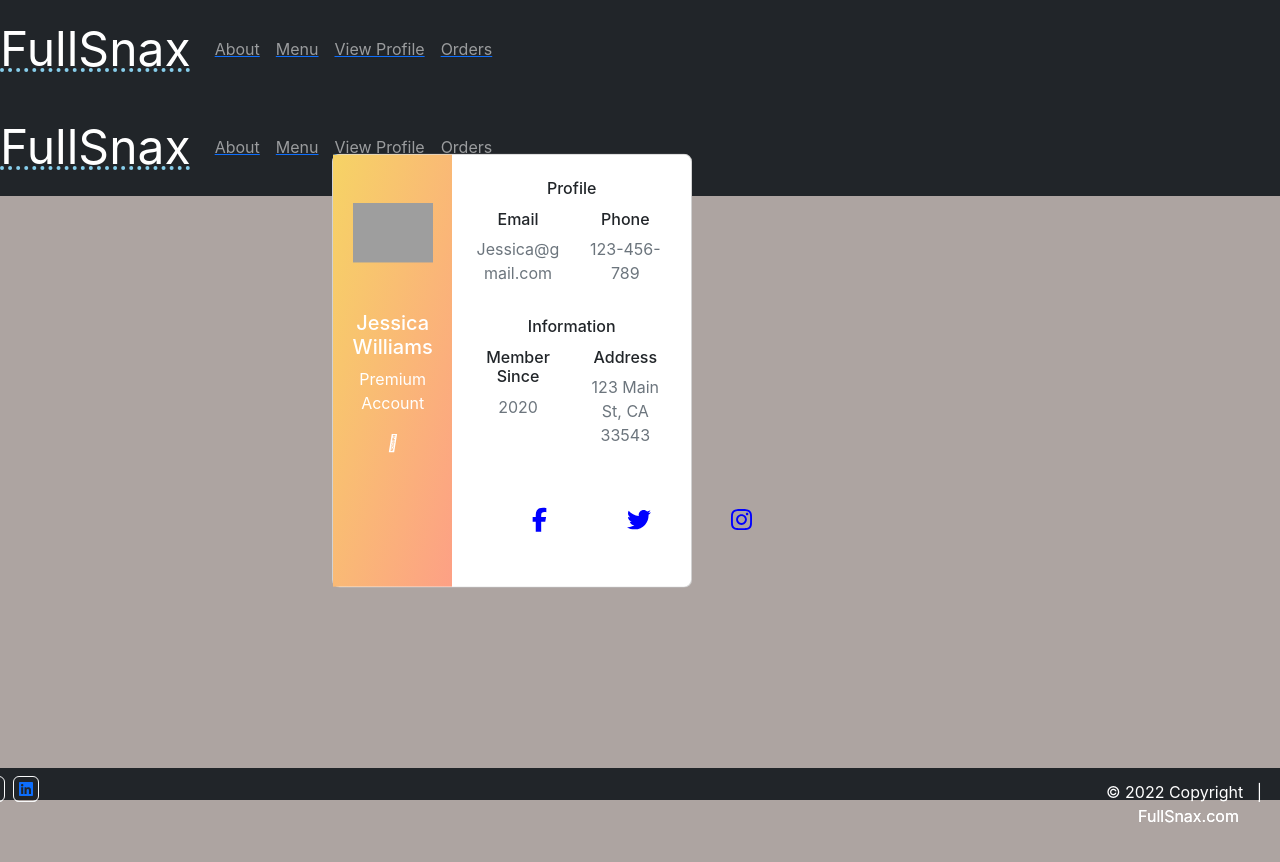
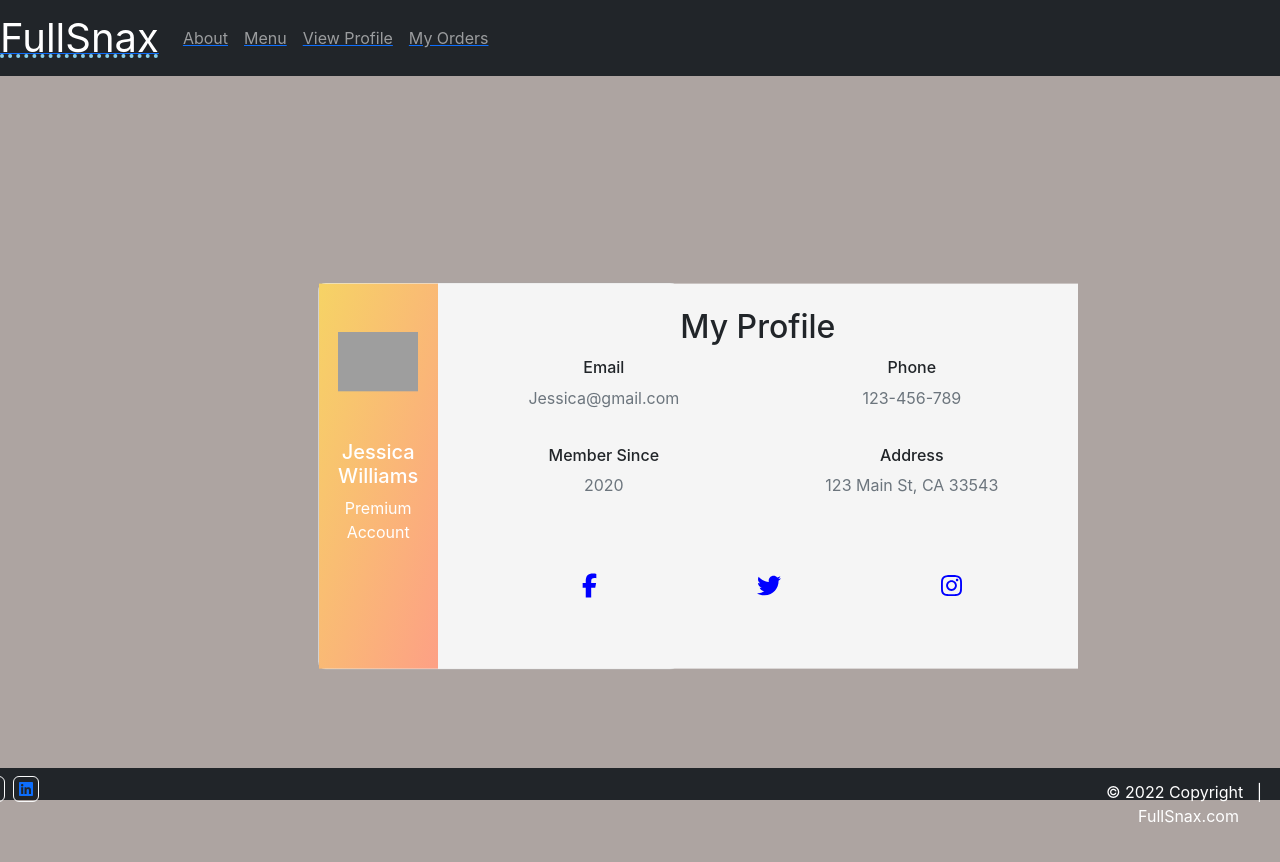
Before and after one commit to FullSnax/frontend, a React (Create React App) app: page /profile in a window 1280 px wide. Shown: the top 862 px of the page. Built offline with nearby package versions, Linux system fonts and the light colour scheme; grey boxes are pictures that could not be loaded.

Commit message:
Fixed Navbar bug, cleaned up profile page

```diff
--- a/src/App.jsx
+++ b/src/App.jsx
@@ -25,7 +25,6 @@ export default function App() {
     <div className='App'>
       <NavBar />
       <Routes>
-        <Route path="/*" element={<NavBar />} />
         <Route path="/profile" element={<MyProfilePage />} />
         <Route path="/menu" element={<MenuItemsPage />} />
         <Route path="/orders" element={<MyOrdersPage />} />
@@ -35,102 +34,3 @@ export default function App() {
   </div>
   )
 }
-
-//   function componentDidMount(){
-//     console.log("it mounted")
-//     let data;
-//     axios.get(`${base_url}/wel/`)
-//         .then(res => {
-//             data = res.data;
-//             setDetails(data)
-//         })
-//         .catch(err => {})
-//   }
-
-//   function handleUserInput(e){
-//     setUser(e.target.value);
-//   };
-//   function handleDetailInput(e){
-//     setQuote(e.target.value);
-//   };
-
-//   function handleSubmit(e){
-//     e.preventDefault();
-//     axios
-//         .post("http://localhost:8000/wel/", {
-//             name: user,
-//             detail:quote,
-//         })
-//         .then((res) => {
-//             setUser("")
-//             setQuote("")
-//         })
-//         .catch((err) => {});
-// };
-
-
-// useEffect(()=>{
-//   componentDidMount()
-// },[])
-
-
-//   return (
-//     <>
-//     <form onSubmit={handleSubmit}>
-//         <div className="input-group mb-3">
-//             <div className="input-group-prepend">
-//                 <span className="input-group-text"
-//                   id="basic-addon1">
-//                   {" "}
-//                   Author{" "}
-//                 </span>
-//             </div>
-//             <input type="text" className="form-control"
-//               placeholder="Name of the Poet/Author"
-//               aria-label="Username"
-//               aria-describedby="basic-addon1"
-//               value={user} name="user"
-//               onChange={handleUserInput} />
-//         </div>
-
-//                     <div className="input-group mb-3">
-//                         <div className="input-group-prepend">
-//                             <span className="input-group-text">
-//                                Your Quote
-//                             </span>
-//                         </div>
-//                         <textarea className="form-control "
-//                                   aria-label="With textarea"
-//                                   placeholder="Tell us what you think of ....."
-//                                   value={quote} name="quote"
-//                                   onChange={handleDetailInput}>
-//                         </textarea>
-//                     </div>
-
-//                     <button type="submit" className="btn btn-primary mb-5">
-//                         Submit
-//                     </button>
-//         </form>
-//     {details ?
-//     <div>
-//       {details.map((detail, id) =>  (
-//         <div key={id}>
-//           <div >
-//               <div >
-//                 <h1>{detail.detail} </h1>
-//                   <footer >--- by
-//                   <cite title="Source Title">
-//                   {detail.name}</cite>
-//                     </footer>
-//                   </div>
-//             </div>
-//             </div>
-//             )
-//         )}
-//       </div>
-//       :
-//       <h1>No details</h1>
-//       }
-//     </>
-//   )
-// }
--- a/src/components/NavBar.jsx
+++ b/src/components/NavBar.jsx
@@ -10,14 +10,12 @@ export default function NavBar() {
 				expand="xl"
 				bg="dark"
 				variant="dark"
-      >
-        {/* <Link to=""> */}
-							{/* <ReactBootStrap.Nav.Link href=""> */}
-				<ReactBootStrap.Navbar.Brand id="logo">
-					FullSnax
-            </ReactBootStrap.Navbar.Brand>
-          {/* </ReactBootStrap.Nav.Link> */}
-          {/* </Link> */}
+			>
+				<Link to="/">
+					<ReactBootStrap.Navbar.Brand id="logo" href="#">
+						FullSnax
+					</ReactBootStrap.Navbar.Brand>
+				</Link>
 				<ReactBootStrap.Navbar.Toggle aria-controls="responsive-navbar-nav" />
 				<ReactBootStrap.Navbar.Collapse id="responsive-navbar-nav">
 					<ReactBootStrap.Nav className="mr-auto">
@@ -39,8 +37,11 @@ export default function NavBar() {
 							</ReactBootStrap.Nav.Link>
 						</Link>
 						<Link to="/orders">
-							<ReactBootStrap.Nav.Link href="#orders" eventKey={2}>
-								Orders
+							<ReactBootStrap.Nav.Link
+								href="#orders"
+								eventKey={2}
+							>
+								My Orders
 							</ReactBootStrap.Nav.Link>
 						</Link>
 					</ReactBootStrap.Nav>
--- a/src/index.css
+++ b/src/index.css
@@ -1,5 +1,5 @@
 #logo {
-	font-size: 3em;
+	font-size: 2.5em;
 	text-decoration: 4px dotted skyblue underline;
 }
 
@@ -7,8 +7,9 @@
 	height: 2em;
 }
 
-.icon-footer {
-
+.card-body.p-4 {
+ width: 80vh;
+ background-color: whitesmoke;
 }
 
 .btn.btn-outline-light.btn-floating.m-1 {
--- a/src/pages/AboutPage/AboutPage.jsx
+++ b/src/pages/AboutPage/AboutPage.jsx
@@ -6,7 +6,7 @@ export default function AboutPage() {
 
 	return (
 		<>
-			<NavBar />
+
 			<h1>About</h1>
 			<div className="about">
 				<p>
@@ -17,7 +17,7 @@ export default function AboutPage() {
 					Have a great day!
 				</p>
 			</div>
-			<Footer />
+
 		</>
 	);
 }
--- a/src/pages/MyOrdersPage/MyOrdersPage.jsx
+++ b/src/pages/MyOrdersPage/MyOrdersPage.jsx
@@ -1,15 +1,13 @@
-import React from 'react'
-import NavBar from '../../components/NavBar'
-import Footer from '../../components/Footer'
+import React from 'react';
+import NavBar from '../../components/NavBar';
+import Footer from '../../components/Footer';
 
 export default function MyOrdersPage() {
 	return (
 		<>
 			<div>
-    <NavBar />
 				<h1>My Orders</h1>
 			</div>
-    <Footer />
 		</>
-  )
+	);
 }
--- a/src/pages/MyProfilePage/MyProfilePage.css
+++ b/src/pages/MyProfilePage/MyProfilePage.css
@@ -16,7 +16,11 @@
   .icons {
     color: blue;
     font-size: 1.5em;
-    margin-left: 4vh;
-    padding: 3vh;
+    margin-left: 10vh;
+    padding: 5vh;
     display: block;
   }
+
+  .profile-title {
+    font-size: 2em;
+  }
--- a/src/pages/MyProfilePage/MyProfilePage.jsx
+++ b/src/pages/MyProfilePage/MyProfilePage.jsx
@@ -11,12 +11,12 @@ export default function MyProfilePage() {
 
   return (
     <>
-   <NavBar />
+
 <section className="vh-100">
   <div className="container py-5 h-100">
-    <div className="row d-flex justify-content-center align-items-center h-100">
-      <div className="col col-lg-6 mb-4 mb-lg-0">
-        <div className="card mb-3" style={{ borderRadius: '.5rem'}}>
+    <div className="row d-flex .justify-content-center .align-content-center h-100">
+      <div className="col col-lg-9 m-0 auto">
+        <div className="card mb-1" style={{ borderRadius: '.5rem'}}>
           <div className="row g-0">
             <div className="col-md-4 gradient-custom text-center text-white"
               style={{ borderTopLeftRadius: ".5rem border-bottom-left-radius: .5rem"}}>
@@ -24,11 +24,11 @@ export default function MyProfilePage() {
                       alt="Avatar" className="img-fluid my-5" style={{ width: '80px' }} />
               <h5>Jessica Williams</h5>
               <p>Premium Account</p>
-              <i className="far fa-edit mb-5"></i>
+
             </div>
             <div className="col-md-8">
               <div className="card-body p-4">
-                <h6>Profile</h6>
+                <h6 className='profile-title'>My Profile</h6>
                 <hr className="mt-0 mb-4" />
                 <div className="row pt-1">
                   <div className="col-6 mb-3">
@@ -40,7 +40,7 @@ export default function MyProfilePage() {
                     <p className="text-muted">123-456-789</p>
                   </div>
                 </div>
-                <h6>Information</h6>
+
                 <hr className="mt-0 mb-4" />
                 <div className="row pt-1">
                   <div className="col-6 mb-3">
@@ -65,7 +65,7 @@ export default function MyProfilePage() {
     </div>
   </div>
       </section>
-      <Footer />
+
 </>
 
   )
```
Lines whose indentation alone changed are shown as unchanged.
